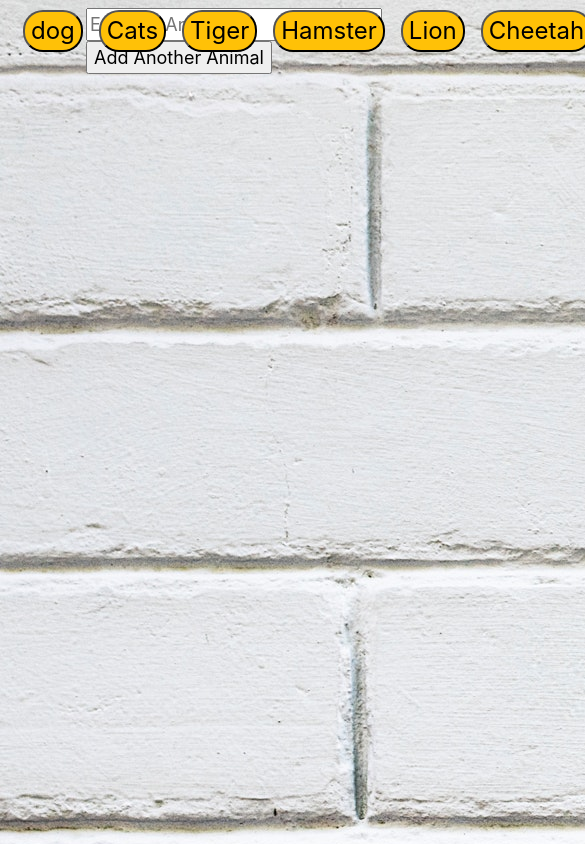
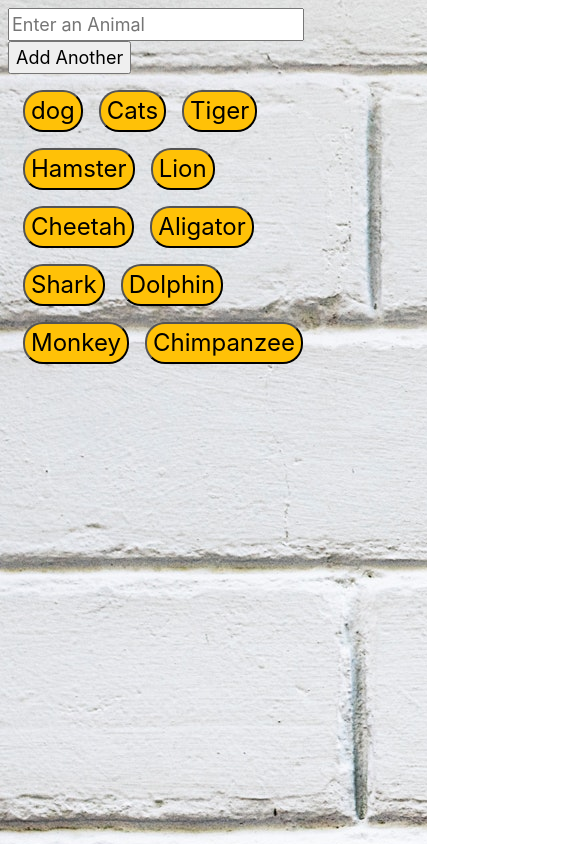
Before and after one commit to kanwarb/GifTastic, a plain HTML site: page index.html in a window 390 px wide. Shown: the top 844 px of the page, 585 px wide, since content can reach past the window. Drawn offline with nearby package versions, Linux system fonts and the light colour scheme.

Commit message:
Add responsive layout for the buttons and input field

```diff
--- a/assets/css/custom.css
+++ b/assets/css/custom.css
@@ -27,13 +27,12 @@ div{
 
 .anim-card {
     float: left;
-    position: absolute;
     left: 20rem;
     margin-top: 0.75rem;
 }
 #animalButtonDiv {
-    width:  85rem;
-    margin-top: -5rem;
+    width:  85vw;
+
     margin-left: 0;
     margin-right: 5rem;
     margin-bottom: 0;
@@ -46,12 +45,13 @@ div{
 }
 
 #input-animal {
-    float: right;
+    float: left;
+
 }
 
 
 #add-animal-div {
-    float: right;
+
     font-size: large;
 
 }
@@ -71,3 +71,11 @@ h5
 .btn-fonts{
     font-size: x-large;
 }
+
+@media only screen and (max-width: 1024px) {
+
+    .anim-card {
+        float: relative;
+        margin-top: 5rem;
+    }
+}
--- a/index.html
+++ b/index.html
@@ -15,13 +15,13 @@
 
 <body>
 
-    <header class="mx-auto p-2" style="float:right">
+    <header class="mx-auto p-2 float-right">
         <div id="add-animal-div">
             <form id="add-animal-form">
-                <input type="text" id="input-animal" placeholder="Enter an Animal"><br>
+                <input type="text" id="input-animal" placeholder="Enter an Animal">
 
                 <!-- Button triggers new movie to be added -->
-               <input id="add-animal" type="submit" value="Add Another Animal">
+               <input id="add-animal" type="submit" value="Add Another">
             </form>
         </div>
     </header>
```
